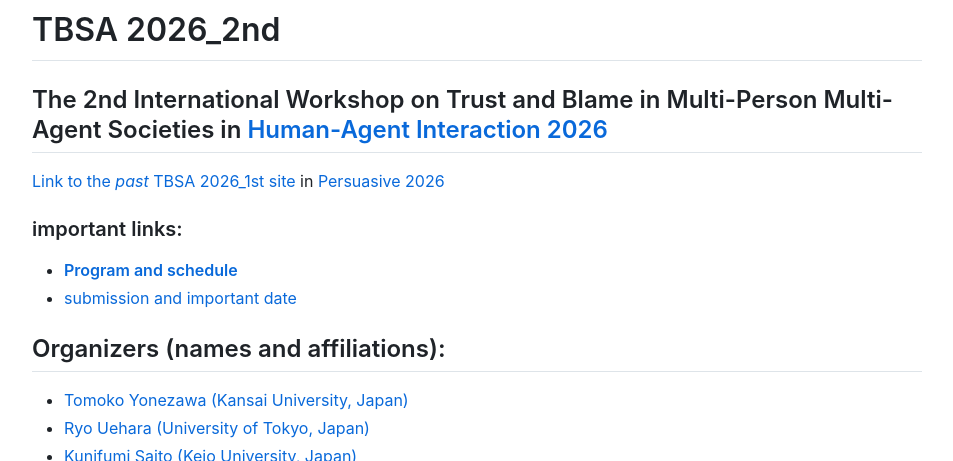
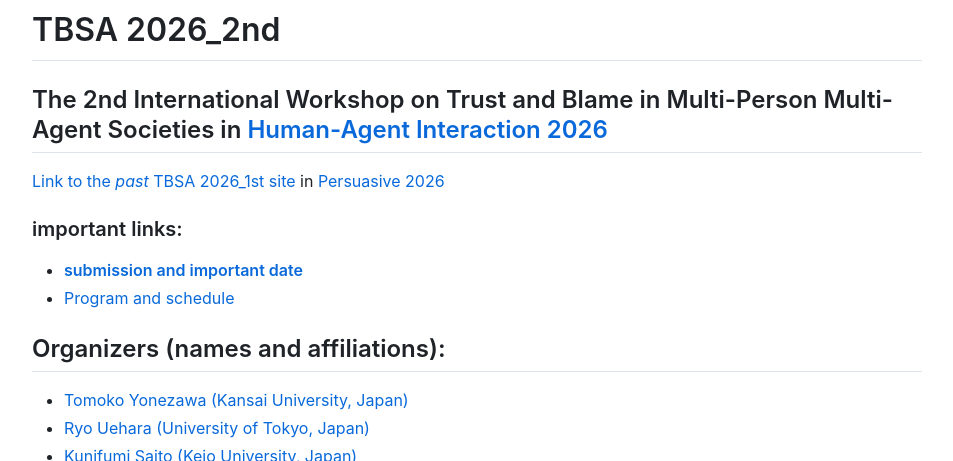
Before and after one commit to virtualcom-designlab/TBSA2026, a Jekyll site: the page built from index.md, in a window 1280 px wide and 900 px high, scrolled down 374 px, cut to the strip 0-461 px from the top of the window. Shown: the whole strip, without its empty margins (163-1116 px from the left). Built offline with Jekyll 4.4.1, drawn with Linux system fonts in a browser that asks for light colours.

```diff
--- a/index.md
+++ b/index.md
@@ -12,9 +12,8 @@ title: Trust and Blame
 [Persuasive 2026](https://2026.persuasivetech.org/workshops-tutorials/#w2)
 
 ### important links:
-- **[Program and schedule](program.html)**
-- [submission and important date](submission.html)
-
+- **[submission and important date](submission.html)**
+- [Program and schedule](program.html)
 
 ## Organizers (names and affiliations):
 
```
